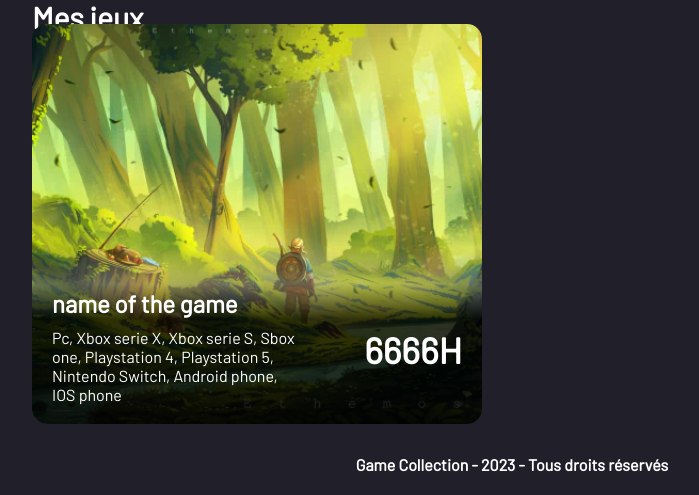
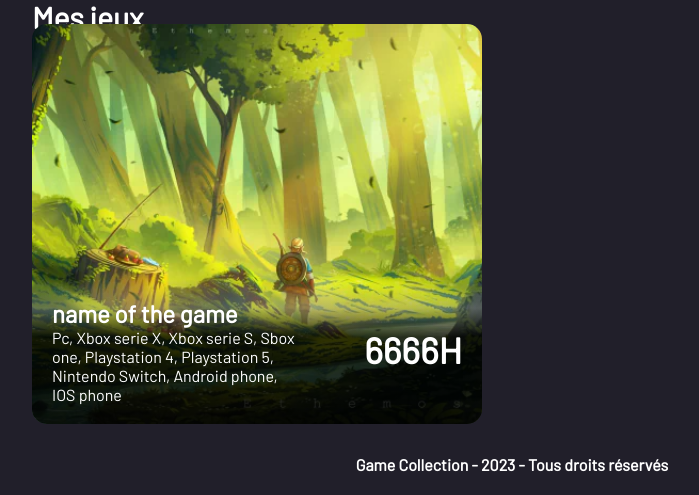
Before and after one commit to D-Lilian/game_collection, a PHP site: template view/viewHome.php in a window 1280 px wide. Shown: the part 541-1036 px from the top of the page, without its empty margins (128-827 px from the left). Run offline with PHP 8.4, Linux system fonts and the light colour scheme; the template is opened without the code that fills it, so the values that code supplies are empty.

Commit message:
adding h2 balise

```diff
--- a/assets/css/main.css
+++ b/assets/css/main.css
@@ -5,7 +5,7 @@
     text-decoration: none;
 }
 
-h1, h3, p, input, button, a, td{
+h1, h2, h3, p, input, button, a, td{
     color: rgba(255,255,255,1);
     font-family: Barlow;
     text-decoration: none;
```
